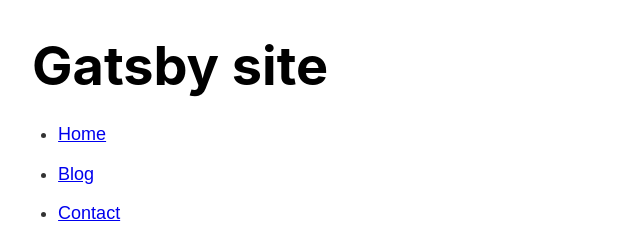
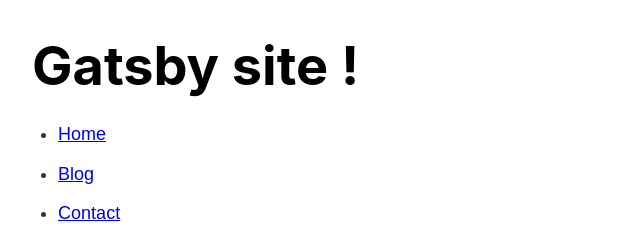
Before and after one commit to svirmi/gatsby-docker-setup, a Gatsby site in the folder bootcamp/: page / in a window 1280 px wide. Shown: the top 236 px of the page, 251-891 px from the left. Built offline with nearby package versions, Linux system fonts and the light colour scheme; Gatsby itself is replaced by a stand-in of ours.

Commit message:
siteMetaData via qraphql

```diff
--- a/bootcamp/gatsby-config.js
+++ b/bootcamp/gatsby-config.js
@@ -6,5 +6,9 @@
 
 module.exports = {
   /* Your site config here */
+    siteMetadata: {
+        title: 'Gatsby site !',
+        email: 'mixa.ru.ru@gmail.com'
+    },
     plugins: [`gatsby-plugin-sass`]
 }
--- a/bootcamp/src/components/header.js
+++ b/bootcamp/src/components/header.js
@@ -1,18 +1,33 @@
 import React from "react";
-import { Link } from "gatsby";
+import { Link, graphql, useStaticQuery } from "gatsby";
 
 import HeaderStyles from "./header.module.scss";
 
 const Header = () => {
+
+    const data = useStaticQuery(graphql`
+        query {
+            site {
+                siteMetadata {
+                         title
+                     }
+                }
+            }
+    `);
+
     return (
         <header className={HeaderStyles.header}>
             <h1>
-                <Link to="/" className={HeaderStyles.title}>Gatsby site</Link>
+                <Link to="/" className={HeaderStyles.title}>
+                    {data.site.siteMetadata.title}
+                </Link>
             </h1>
             <nav>
                 <ul className={HeaderStyles.navList}>
                     <li>
-                        <Link to="/" className={HeaderStyles.navItem} activeClassName={HeaderStyles.activeNavItem}>Home</Link>
+                        <Link to="/"
+                              className={HeaderStyles.navItem}
+                              activeClassName={HeaderStyles.activeNavItem}>Home</Link>
                     </li>
                     <li>
                         <Link to="/blog" className={HeaderStyles.navItem} activeClassName={HeaderStyles.activeNavItem}>Blog</Link>
```
